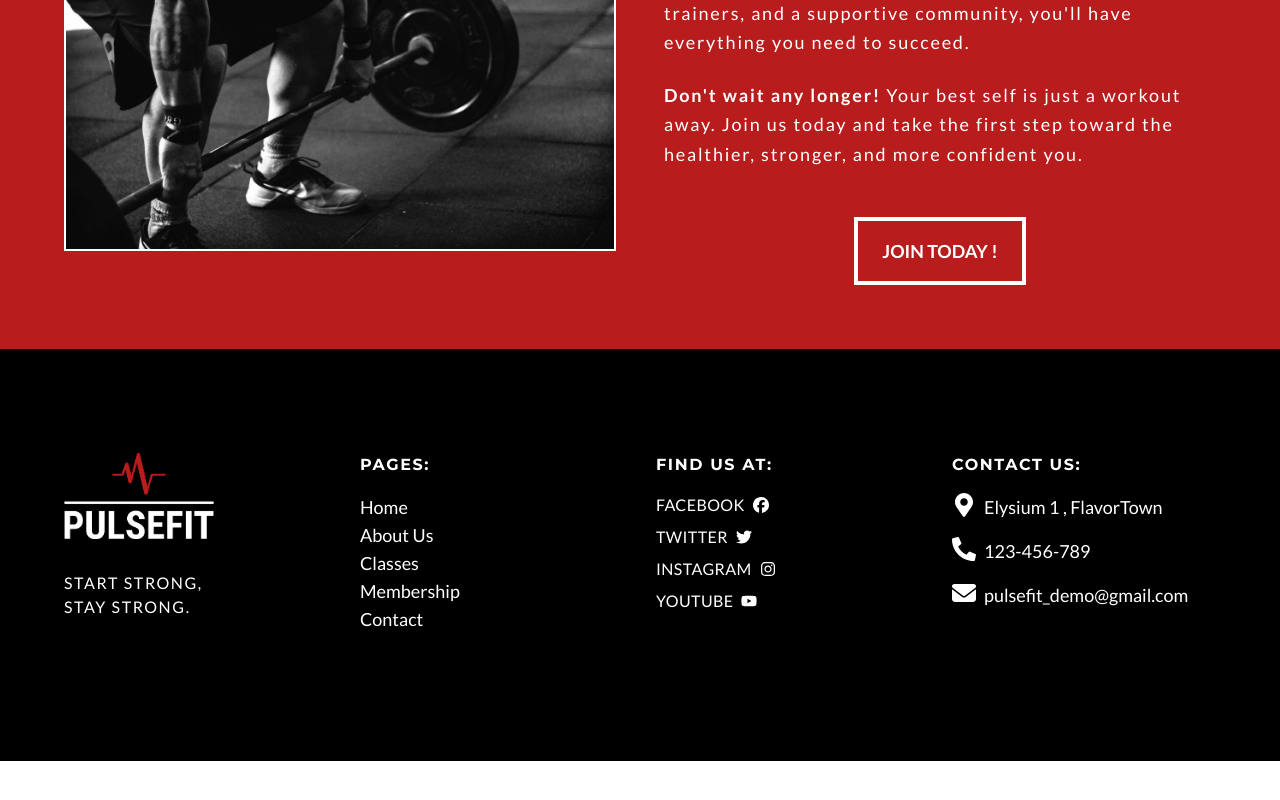
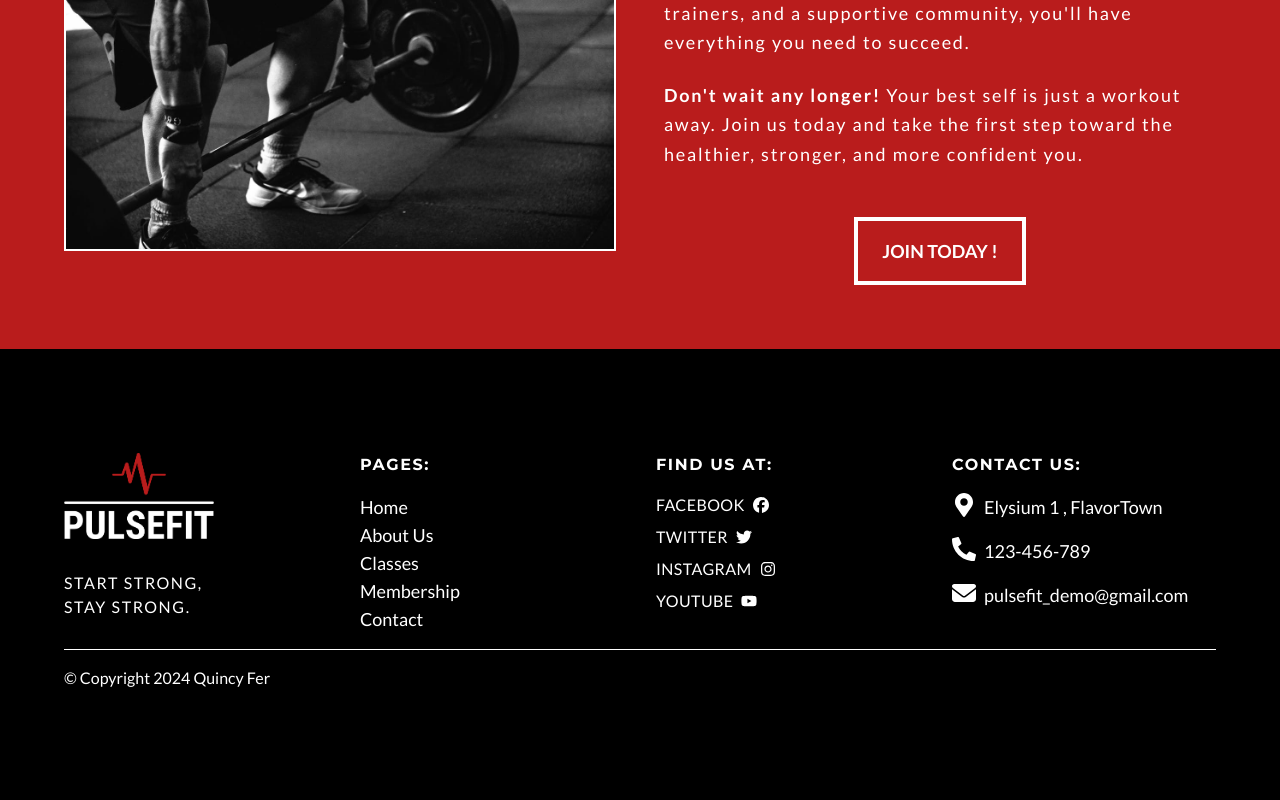
Before and after one commit to Quincy-Fer/pulse-fit, a Next.js app: page / in a window 1280 px wide. Shown: the part 5871-6671 px from the top of the page. Before the commit the page ends 6632 px from the top, so only its background shows below. Built offline with nearby package versions, Linux system fonts and the light colour scheme.

Commit message:
add copyright

```diff
--- a/components/Footer.tsx
+++ b/components/Footer.tsx
@@ -115,7 +115,11 @@ const Footer = () => {
             </div>
           </div>
         </div>
+        <div className="border-t border-white mt-4">
+          <p className="text-white mt-4">&copy; Copyright 2024 Quincy Fer</p>
+        </div>
       </div>
+
       {/* copyright section */}
     </footer>
   );
```
